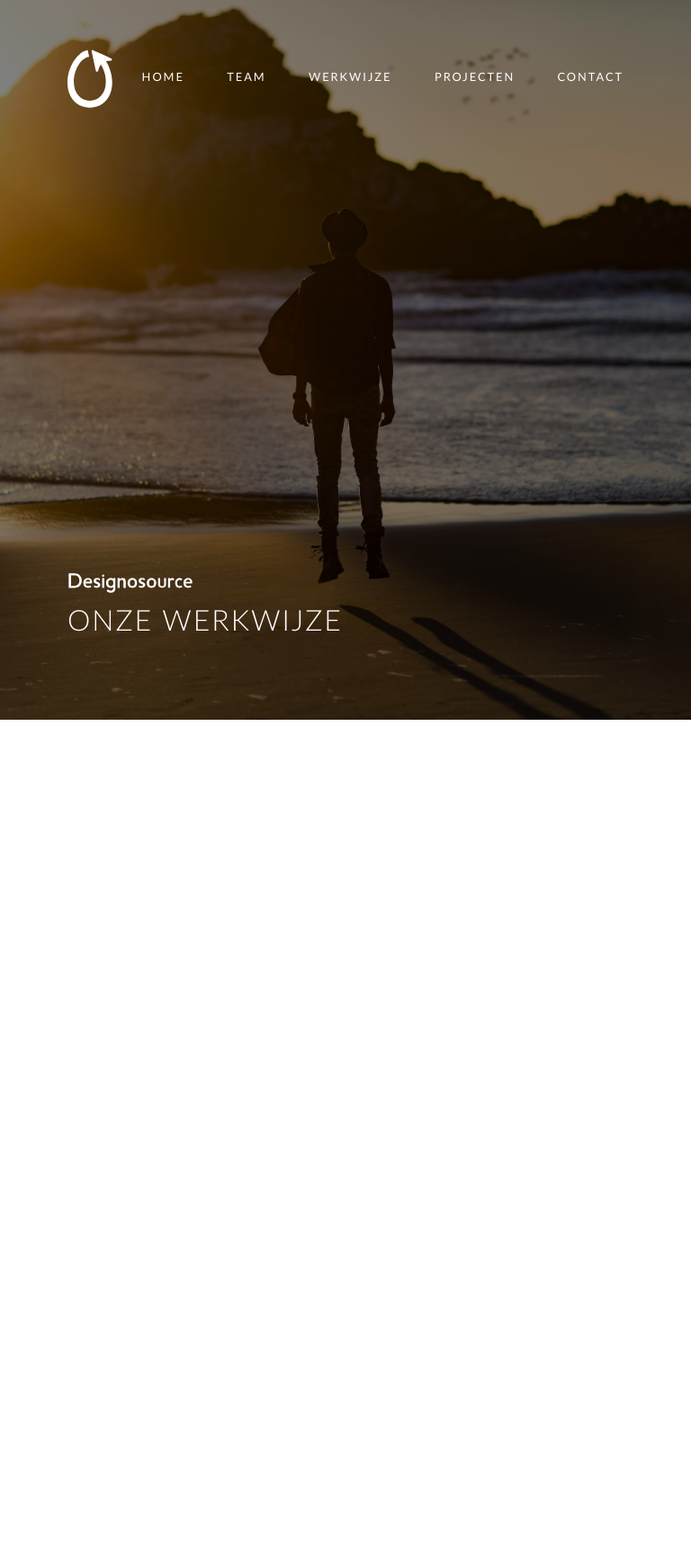
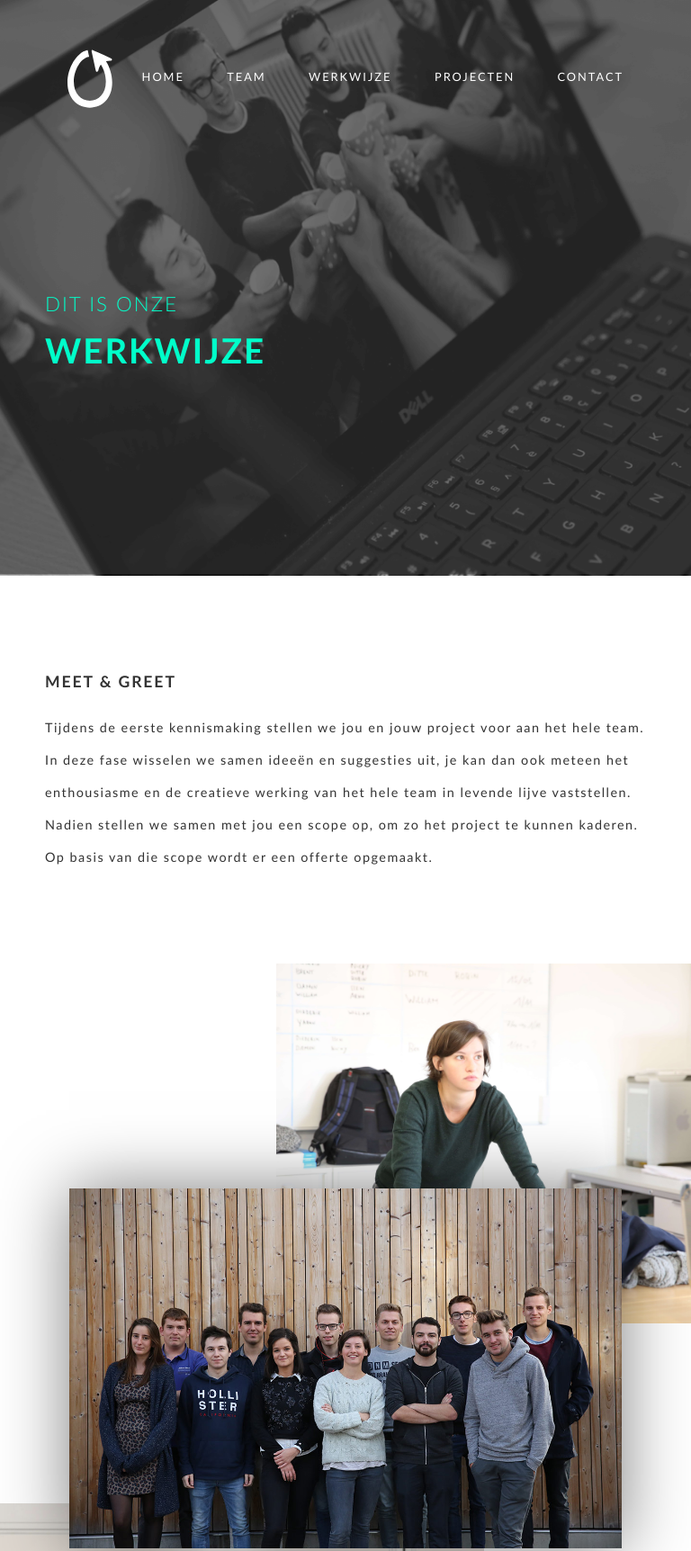
Before and after one commit to designosource/designosource-website, a website: page workflow.html in a window 768 px wide. Shown: the top 1724 px of the page at 90% size. Before the commit the page ends 800 px from the top, so only its background shows below. Drawn offline with nearby package versions, Linux system fonts and the light colour scheme.

Commit message:
Added Werkzijze page

```diff
--- a/assets/sass/_base.scss
+++ b/assets/sass/_base.scss
@@ -1,3 +1,10 @@
 // variabelen
-$purple: #7b4397;
-$green: #00FFCB;
+$purple: #6E36D5;
+$green: #00FFCA;
+
+.wrapper
+{
+	width: 80%;
+	display: block;
+	margin: 0 auto;
+}
--- a/assets/sass/modules/_panel.scss
+++ b/assets/sass/modules/_panel.scss
@@ -1,6 +1,3 @@
-body {
-    overflow-y: hidden;
-}
 
 #backgroundHome {
     background-image: url("../img/bg.png");
@@ -223,9 +220,7 @@ h1 {
 }
 
 @media (min-width: 768px) {
-    body {
-        overflow-y: hidden;
-    }
+
     .wrap-panel-content {
         margin-left: 75px;
     }
--- /dev/null
+++ b/assets/sass/modules/_workflow.scss
@@ -0,0 +1,368 @@
+.workflow
+{
+	overflow: hidden;
+}
+
+.top
+{
+	height: 100vh;
+	width: 100%;
+	background-color: black;
+	display: flex;
+	align-items: center;
+	position: relative;
+}
+
+.top__bg
+{
+	height: 100%;
+	width: 100%;
+	position: absolute;
+	top: 0;
+	left: 0;
+	background-image: url(../img/workflow/workflow_top_bg.png);
+	background-position: center;
+	background-size: cover;
+	background-attachment: fixed;
+	opacity: 0;
+}
+
+.top__first-headline
+{
+	font-size: 2.4rem;
+	color: $green;
+	display: block;
+	margin-top: 120px;
+	margin-left: 150px;
+	transform: translateX(-40px);
+	opacity: 0;
+	position: relative;
+	z-index: 999;
+}
+
+.top__second-headline
+{
+	font-size: 4.8rem;
+	color: $green;
+	display: block;
+	margin-top: 20px;
+	margin-left: 150px;
+	font-weight: 700;
+	transform: translateX(-40px);
+	opacity: 0;
+	position: relative;
+	z-index: 999;
+}
+
+.first-block
+{
+	width: 100%;
+	display: flex;
+	align-items: center;
+}
+
+.first-block__image
+{
+	width: 30%;
+	height: 700px;
+	background-image: url(../img/workflow/workflow_4.jpg);
+	background-size: cover;
+	background-position: center;
+}
+
+.first-block__content
+{
+	width: 80%;
+	padding-left: 150px;
+	padding-right: 150px;
+	margin-top: -100px;
+	box-sizing: border-box;
+}
+
+.block-title
+{
+	font-family: "Lato", sans-serif;
+	color: #333333;
+	font-size: 1.1rem;
+	letter-spacing: 1.9px;
+	line-height: 36px;
+	font-weight: 700;
+	text-transform: uppercase;
+	margin-bottom: 15px;
+}
+
+.block-text
+{
+	font-family: "Lato", sans-serif;
+	font-weight: 400;
+	color: #333333;
+	font-size: 0.9rem;
+	letter-spacing: 1.48px;
+	line-height: 36px;
+	width: 80%;
+	max-width: 700px;
+}
+
+.block-text--white, .block-title--white
+{
+	color: white;
+}
+
+.second-block
+{
+	width: 100%;
+	display: flex;
+	margin-top: 300px;
+	position: relative;
+}
+
+.second-block__image
+{
+	width: 50%;
+	height: 100%;
+	min-height: 800px;
+	background-image: url(../img/workflow/workflow_2.jpg);
+	background-size: cover;
+	background-position: center;
+}
+
+.second-block__content
+{
+	width: 80%;
+	padding: 150px;
+	padding-top: 350px;
+	box-sizing: border-box;
+}
+
+.floating-block
+{
+	height: 600px;
+	width: 75%;
+	background-image: url(../img/workflow/workflow_3.jpg);
+	background-size: cover;
+	background-position: center;
+	position: absolute;
+	top: -400px;
+	left: 150px;
+	-webkit-box-shadow: 0px 0px 72px 0px rgba(0,0,0,0.5);
+	-moz-box-shadow: 0px 0px 72px 0px rgba(0,0,0,0.5);
+	box-shadow: 0px 0px 72px 0px rgba(0,0,0,0.5);
+	box-sizing: border-box;
+}
+
+.floating-block--purple
+{
+	width: 30%;
+	background-color: red;
+	position: absolute;
+	bottom: -200px;
+	right: 150px;
+	padding: 100px 70px;
+	background-color: $purple;
+	-webkit-box-shadow: 0px 0px 72px 0px rgba(0,0,0,0.5);
+	-moz-box-shadow: 0px 0px 72px 0px rgba(0,0,0,0.5);
+	box-shadow: 0px 0px 72px 0px rgba(0,0,0,0.5);
+	box-sizing: border-box;
+}
+
+.floating-block--purple .block-text
+{
+	width: 100%;
+}
+
+.third-block
+{
+	width: 100%;
+	position: relative;
+	background-image: url(../img/workflow/workflow_black_bg.png);
+	background-position: center;
+	background-size: cover;
+	background-attachment: fixed;
+	height: 50vh;
+	min-height: 700px;
+	color: white;
+	display: flex;
+	align-items: center;
+}
+
+.third-block__content
+{
+	width: 60%;
+	padding: 150px;
+	box-sizing: border-box;
+}
+
+.fourth-block
+{
+	width: 100%;
+	display: flex;
+	align-items: center;
+}
+
+.fourth-block__image
+{
+	width: 35%;
+	height: 600px;
+	background-image: url(../img/workflow/workflow_1.jpg);
+	background-size: cover;
+	background-position: center;
+}
+
+.fourth-block__content
+{
+	width: 65%;
+	padding: 150px;
+	box-sizing: border-box;
+}
+
+.footer
+{
+	width: 100%;
+	padding-top: 30px;
+	padding-bottom: 30px;
+	background-color: #333;
+	display: flex;
+	justify-content: space-between;
+}
+
+.footer__logo
+{
+	height: 30px;
+	width: auto;
+}
+
+@media screen and (max-width: 1200px)
+{
+
+	.first-block__content, .second-block__content, .fourth-block__content
+	{
+		padding-left: 50px;
+		padding-right: 50px;
+	}
+
+}
+
+@media screen and (max-width: 980px)
+{
+	.top
+	{
+		height: 90vh;
+		background-attachment: scroll;
+	}
+
+	.top__first-headline
+	{
+		font-size: 1.4rem;
+		margin-left: 50px;
+	}
+
+	.top__second-headline
+	{
+		font-size: 2.4rem;
+		margin-left: 50px;
+	}
+
+	.first-block
+	{
+		flex-wrap: wrap;
+	}
+
+	.first-block__content
+	{
+		width: 100%;
+		margin-top: 0;
+		padding-top: 100px;
+		padding-bottom: 100px;
+		padding-left: 50px;
+		padding-right: 50px;
+	}
+
+	.first-block__image
+	{
+		width: 60%;
+		margin-left: 40%;
+		height: 400px;
+	}
+
+	.block-text
+	{
+		max-width: auto;
+		width: 100%;
+	}
+
+	.second-block
+	{
+		margin-top: 100px;
+		padding-top: 100px;
+		padding-bottom: 100px;
+		flex-wrap: wrap;
+	}
+
+	.second-block__image
+	{
+		width: 70%;
+		height: 500px;
+		background-image: url(../img/workflow/workflow_2.jpg);
+		background-size: cover;
+		background-position: center;
+	}
+
+	.second-block__content
+	{
+		width: 100%;
+		padding: 150px 50px;
+		box-sizing: border-box;
+	}
+
+	.third-block
+	{
+		align-items: flex-start;
+		background-attachment: scroll;
+	}
+
+	.third-block__content
+	{
+		width: 100%;
+		padding-left: 50px;
+		padding-right: 50px;
+	}
+
+	.floating-block
+	{
+		width: 80%;
+		top: -250px;
+		left: 10%;
+		height: 400px;
+	}
+
+	.floating-block--purple
+	{
+		width: 80%;
+		top: 550px;
+		bottom: auto;
+		right: 10%;
+	}
+
+	.fourth-block
+	{
+		flex-wrap: wrap;
+		flex-direction: row-reverse;
+	}
+
+	.fourth-block__image
+	{
+		width: 100%;
+		height: 600px;
+		background-image: url(../img/workflow/workflow_1.jpg);
+		background-size: cover;
+		background-position: center;
+	}
+
+	.fourth-block__content
+	{
+		width: 100%;
+		padding: 150px 50px;
+		margin-top: 500px;
+		box-sizing: border-box;
+	}
+}
--- a/assets/sass/style.scss
+++ b/assets/sass/style.scss
@@ -4,6 +4,7 @@
 @import "modules/contact";
 @import "modules/projects";
 @import "modules/team";
+@import "modules/workflow";
 @import url('https://fonts.googleapis.com/css?family=Lato:300,400,700');
 
 @media(min-width: 768px){
--- a/workflow.html
+++ b/workflow.html
@@ -27,7 +27,8 @@
     <meta name="twitter:description" content=""/>
 
 </head>
-<body>
+<body class="workflow">
+
 <header class="header">
     <div class="logo">
         <a href="index.html"><img src="public/img/logo.svg" alt="Logo Designosource"></a>
@@ -47,40 +48,68 @@
     </nav>
 </header>
 
-
-<div id="fullpage">
-    <div class="section">
-        <div class="wrap-back">
-            <div class="overlay"></div>
-            <div class="wrap-panel-content">
-                <div class="designosource"><img src="public/img/designosource.svg" alt="Designosource"></div>
-                <h1>Onze werkwijze</h1>
-            </div>
-        </div>
+<div class="top">
+    <h1><span class="top__first-headline">Dit is onze</span><span class="top__second-headline">werkwijze</span></h1>
+    <div class="top__bg"></div>
+</div>
+<div class="first-block">
+    <div class="first-block__content">
+        <h2 class="block-title">Meet &amp; greet</h2>
+        <p class="block-text">Tijdens de eerste kennismaking stellen we jou en jouw project voor aan het hele team. In deze fase wisselen we samen ideeën en suggesties uit, je kan dan ook meteen het enthousiasme en de creatieve werking van het hele team in levende lijve vaststellen. Nadien stellen we samen met jou een scope op, om zo het project te kunnen kaderen. Op basis van die scope wordt er een offerte opgemaakt.</p>
     </div>
-
-    <div class="section" id="procedure">
-        <div class="wrap-back" id="procedureBackground">
-            <div class="overlay"></div>
-            <div class="wrap-panel-content">
-                <div class="designosource"><img src="public/img/designosource.svg" alt="Designosource"></div>
-                <h1>PROCEDURE</h1>
-            </div>
-        </div>
+    <div class="first-block__image"></div>
+</div>
+<div class="second-block">
+    <div class="floating-block"></div>
+    <div class="second-block__image"></div>
+    <div class="second-block__content">
+        <h2 class="block-title">Sketch en design</h2>
+        <p class="block-text">Na een inspirerende en “nood-aan-cafeïne” brainstormsessie, is het tijd om het creatief beest in ons los te laten. Een uitgebreide grafische uitwerking van het product, met een oog voor kleur, lettertype en positionering is bij ons niet weg te denken. Na een goedkeuring langs jouw kant, is het tijd voor de front-enders om de code onder de loep te nemen.</p>
     </div>
 </div>
+<div class="third-block">
+    <div class="floating-block--purple">
+        <h2 class="block-title block-title--white">Testing</h2>
+        <p class="block-text block-text--white">Compatibiliteit van het product is van groot belang. Dit wil zeggen dat we uw product testen op alle nodige toestellen. Daarom zit compatibility testing inbegrepen in de prijs. Met deze belangrijke service kunnen we je verzekeren dat het product functioneel klaar is voor lancering.</p>
+    </div>
+    <div class="third-block__content">
+        <h2 class="block-title block-title--white">Ontwikkeling</h2>
+        <p class="block-text block-text--white">Tijd voor het echte werk! Coden, coden, coden. In deze fase schrijven we de functionaliteiten uit.Uiteraard kiezen wij steeds voor de nieuwste technologieën en trends, die het best bij jouw project passen.</p>
+    </div>
+</div>
+<div class="fourth-block">
+    <div class="fourth-block__content">
+        <h2 class="block-title">Lancering en onderhoud</h2>
+        <p class="block-text">3,2,1 launching time. Nadat wij het project gelanceerd hebben is het tijd voor jou om te pronken met het geslaagd project. Natuurlijk laten we je dan niet aan je lot over. Tot het einde van het academiejaar, tenzij langer afgesproken, kan je met al je technische vragen bij ons terecht.
+</p>
 
+    </div>
+    <div class="fourth-block__image"></div>
+</div>
+<footer class="footer">
+    <div class="wrapper">
+        <img src="public/img/logo.svg" alt="Logo" class="footer__logo">
+    </div>
+</footer>
 <script src="https://code.jquery.com/jquery-3.1.1.min.js" integrity="sha256-hVVnYaiADRTO2PzUGmuLJr8BLUSjGIZsDYGmIJLv2b8=" crossorigin="anonymous"></script>
-<script src="public/js/jquery.shuffleLetters.js"></script>
+<script src="https://cdnjs.cloudflare.com/ajax/libs/gsap/1.19.0/TweenMax.min.js"></script>
+<script>
+
+    window.onbeforeunload = function () {
+      window.scrollTo(0, 0);
+    }
+
+    $(document).ready(function(){
+        TweenMax.to($(".top__bg"), 1, {opacity: 1, delay: 0.1});
+        TweenMax.to($(".top__first-headline"), 0.3, {x: 0, opacity: 1, delay: 1});
+        TweenMax.to($(".top__second-headline"), 0.3, {x: 0, opacity: 1, delay: 1.4});
+        TweenMax.to($(".top"), 0.5, {height: "80vh", delay: 1.8});
+        setTimeout(function(){
+            $(".workflow").css("overflow", "auto");
+        }, 2100);
+    });
+
+</script>
 <script src="public/js/script.js"></script>
-<script src="public/js/jquery.fullPage.min.js"></script>
-<script>
-    $(document).ready(function() {
-        $('#fullpage').fullpage({
-        });
-
-    });
-</script>
-
 </body>
 </html>
```
Also changed, not shown: public/css/style.min.css, public/img/logo_cutout_back.png (added), public/img/logo_cutout_front.png (added), public/img/test.png (added), public/img/workflow/workflow_1.jpg (added), public/img/workflow/workflow_2.jpg (added), public/img/workflow/workflow_3.jpg (added), public/img/workflow/workflow_4.jpg (added), public/img/workflow/workflow_black_bg.png (added), public/img/workflow/workflow_top_bg.png (added), 3 other files.
